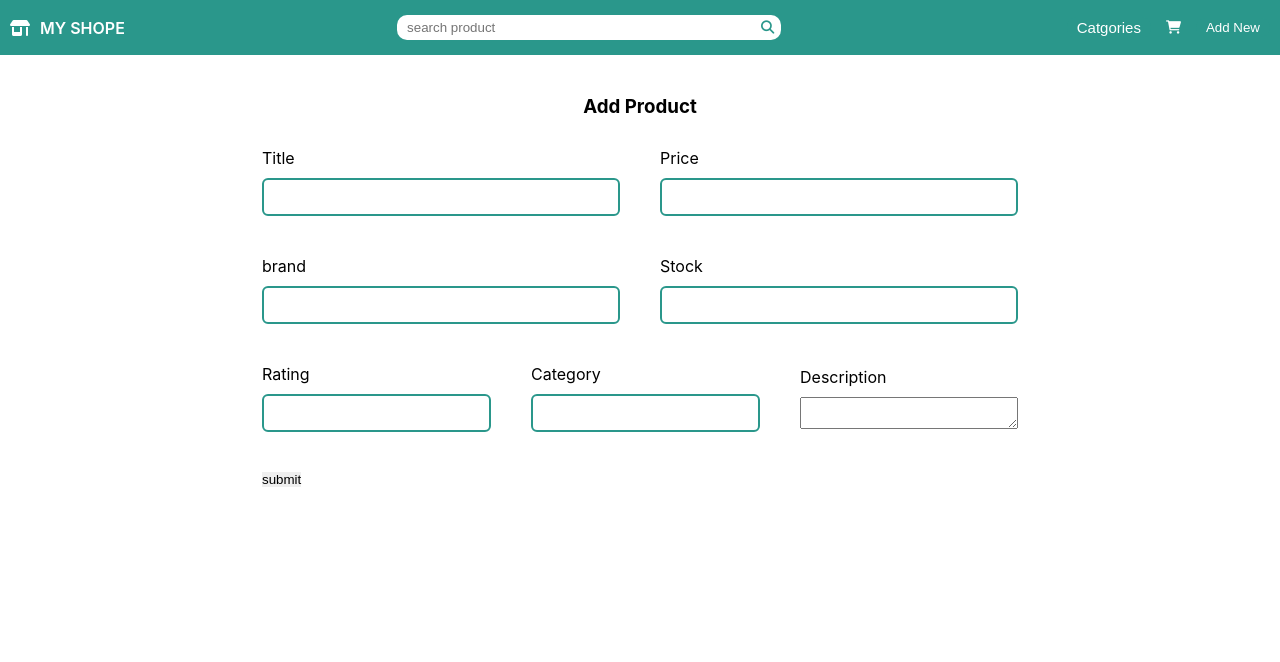
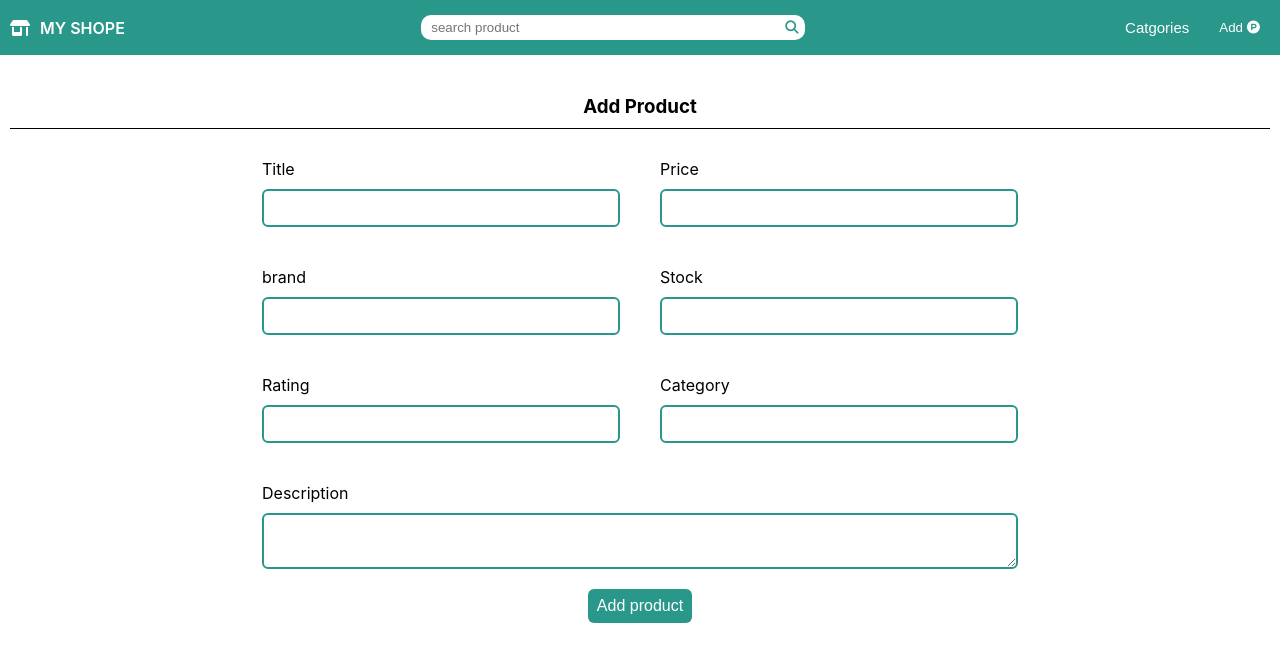
Before and after one commit to adakasriman/shopping-page-using-redux-rtk, a React (Create React App) app: page /products/add in a window 1280 px wide. Shown: the top 662 px of the page. Built offline with nearby package versions, Linux system fonts and the light colour scheme; no server answers.

Commit message:
break points

```diff
--- a/src/components/AddProduct.tsx
+++ b/src/components/AddProduct.tsx
@@ -1,90 +1,62 @@
-import React, { useEffect, useState } from 'react';
-import { FieldValues, useFieldArray, useForm } from 'react-hook-form';
-import { useAddProductMutation, useProductQuery } from '../services/productsApi';
-import { useLocation, useNavigate, useParams } from 'react-router-dom'
-import { ApiDataObject, ProductArray } from '../models/product.model';
+import React, { useEffect } from 'react';
+import { FieldValues, useForm } from 'react-hook-form';
+import { useAddProductMutation } from '../services/productsApi';
+import { useNavigate } from 'react-router-dom'
 
 
 export const AddProduct: React.FC = () => {
+    const { register, handleSubmit, setValue, reset } = useForm(); // form hook
 
-    const [paramsId, setParamsId] = useState<string>("");
-
-    const location = useLocation();
-
-    // console.log(location.state);
+    const [addProduct, response] = useAddProductMutation();
+    const navigate = useNavigate();
 
 
-    const { register, handleSubmit, setValue, reset } = useForm();
-
-    // const {fields, append, prepend, remove, swap, move, insert} = useFieldArray({
-    //     control, // control props comes from useForm (optional: if you are using FormContext)
-    //     name: "test", // unique name for your Field Array
-    // });
-
-    const { id } = useParams<string>();
-    // if (id) {
-    const { data } = useProductQuery(id);
-    console.log(data);
-
+    const onSubmit = async (formData: FieldValues) => {
+        await addProduct(formData);
+    };
 
     useEffect(() => {
-        id ? setParamsId(id) : setParamsId("");
 
-        if (data) {
-            setValue('productDetails', { title: data?.title, price: data?.price, brand: data?.brand, stock: data?.stock, rating: data?.rating, category: data?.category, description: data?.description });
+        if (response?.data?.id) {
+
+            sessionStorage.setItem("newProduct", JSON.stringify(response.data));
+            navigate(`/products`);
         }
 
-        // if (location?.state) {
-        console.log(location.state);
-        // }/
+    }, [response?.data?.id])
 
-
-
-    }, [data])
-
-    const [addProduct] = useAddProductMutation();
-    const navigate = useNavigate();
-
-    const onSubmit = async (formData: FieldValues) => {
-        console.log(formData);
-
-        // let product = formData;
-        // await addProduct(product);
-
-        // navigate(`/products`);
-    };
 
 
 
     return (
         <div className='add_products'>
-            {
-                paramsId ? <h3 className='text_center'>Edit Product</h3> : <h3 className='text_center'>Add Product</h3>
-            }
+            <h3 className='text_center'>Add Product</h3>
+
             <form onSubmit={handleSubmit((data) => onSubmit(data))}>
+                <div className='fields'>
                     <div className='item'>
                         <label>Title</label>
-                    <input type="text"{...register("productDetails.title")} name="title" />
+                        <input type="text"{...register("title")} name="title" required />
                     </div>
                     <div className='item'>
                         <label>Price</label>
-                    <input type="text" {...register("productDetails.price")} name="price" />
+                        <input type="number" {...register("price")} name="price" required />
                     </div>
                     <div className='item'>
                         <label>brand</label>
-                    <input type="text" {...register("productDetails.brand")} name="brand" />
+                        <input type="text" {...register("brand")} name="brand" required />
                     </div>
                     <div className='item'>
                         <label>Stock</label>
-                    <input type="text" {...register("productDetails.stock")} name="stock" />
+                        <input type="number" {...register("stock")} name="stock" required />
                     </div>
                     <div className='item'>
                         <label>Rating</label>
-                    <input type="text" {...register("productDetails.rating")} name="rating" />
+                        <input type="number" {...register("rating")} name="rating" required />
                     </div>
                     <div className='item'>
                         <label>Category</label>
-                    <input type="text" {...register("productDetails.category")} name="category" />
+                        <input type="text" {...register("category")} name="category" required />
                     </div>
                     {/* <div className='item'>
                     <label>Thumbnail</label>
@@ -92,11 +64,12 @@ export const AddProduct: React.FC = () => {
                 </div> */}
                     <div className='item'>
                         <label>Description</label>
-                    <textarea {...register("productDetails.description")} name="description" />
+                        <textarea {...register("description")} name="description" required />
                     </div>
-                {
-                    paramsId ? <button type='submit'>Update</button> : <button type='submit'>submit</button>
-                }
+                </div>
+                <div className='add_button'>
+                    <button type="submit">Add product</button>
+                </div>
             </form>
         </div>
     )
--- a/src/components/Categories.tsx
+++ b/src/components/Categories.tsx
@@ -6,7 +6,6 @@ import { useNavigate} from 'react-router-dom';
 
 export const Categories: React.FC = () => {
     const { data, error, isLoading, isFetching, isSuccess } = useCategoriesQuery();
-    console.log(data);
 
     const navigate = useNavigate();
 
--- a/src/components/Category.tsx
+++ b/src/components/Category.tsx
@@ -15,7 +15,6 @@ export const Category: React.FC = () => {
         }
 
     }, [data])
-    console.log(data);
     const navigate = useNavigate();
 
 
--- a/src/components/Header.tsx
+++ b/src/components/Header.tsx
@@ -1,23 +1,22 @@
 import React, { useState } from 'react'
-// import { useSearchQuery } from '../services/productsApi';
 import './style.css'
-import { useNavigate, useSearchParams } from 'react-router-dom'
+import { useNavigate } from 'react-router-dom'
 
 export const Header: React.FC = () => {
-    const [searchParams, SetSearchParams] = useSearchParams();
     const [searchData, setSearchData] = useState<string>("")
-    // const [query, setQuery] = useState<string | any>(searchParams.get('q'))
-    // const [query, setQuery] = useState<string>("");
 
     const navigate = useNavigate();
 
     const searchEvent = (e: React.FormEvent) => {
         e.preventDefault();
+        if (searchData) {
+            navigate('/products/search');
+            sessionStorage.setItem("searchData", searchData);
+        }
 
-        // <Navigate to="/products/search" state={{ search: searchData }} />
-        navigate('/products/search', { state: { query: searchData } })
-        setSearchData("");
-        // navigate(`/products/${SetSearchParams({q : searchData })}`);
+        if (searchData == "") {
+            navigate('/products');
+        }
     }
 
     const backToProducts = () => {
@@ -25,6 +24,11 @@ export const Header: React.FC = () => {
     }
 
     return (
+        <div>
+            <div className='displayFlex_center dupicate-head' style={{ gap: "10px" }}>
+                <i className="fa-regular fa-shop" onClick={() => backToProducts()}></i>
+                <a className='project_title' onClick={() => backToProducts()}>MY SHOPE</a>
+            </div>
             <div className='displayFlex_spacebetween'>
                 <div className='displayFlex_center title' style={{ gap: "10px" }}>
                     <i className="fa-regular fa-shop" onClick={() => backToProducts()}></i>
@@ -41,17 +45,18 @@ export const Header: React.FC = () => {
                     </div>
                 </form>
 
-            <div className='displayFlex_spacebetween gap_15'>
-                <div className='displayFlex_center gap_15'>
+                <div className='displayFlex_center'>
+                    <div className='displayFlex_center gap_10'>
                         <button className='Catgories_btn' onClick={() => navigate(`/products/categories`)}>Catgories</button>
-                    <button className='displayFlex_center cart_button'>
+                        {/* <button className='displayFlex_center cart_button'>
                         <div><i className="fa-solid fa-cart-shopping"></i></div>
                         <div className='cartItems'></div>
-                    </button>
-                    <button className='addProduct' onClick={() => navigate(`/products/add`)}>Add New</button>
+                    </button> */}
+                        <button className='addProduct' onClick={() => navigate(`/products/add`)}>Add <i className="fa-brands fa-product-hunt"></i></button>
                     </div>
 
                 </div>
-        </div >
+            </div>
+        </div>
     )
 }
--- a/src/components/Product.tsx
+++ b/src/components/Product.tsx
@@ -37,6 +37,8 @@ export const Product: React.FC<Props> = ({ singleProduct, setProductData, apiDat
 
     // close
     useEffect(() => {
+
+
         apiData = JSON.parse(JSON.stringify(apiData));
         if (response?.data?.isDeleted == true) {
             const index = apiData.products.findIndex((item: any) => item.id == response?.data?.id);
@@ -46,7 +48,6 @@ export const Product: React.FC<Props> = ({ singleProduct, setProductData, apiDat
             setProductData(apiData);
         }
 
-
     }, [response?.data])
 
     useEffect(() => {
@@ -54,7 +55,7 @@ export const Product: React.FC<Props> = ({ singleProduct, setProductData, apiDat
         if (updateResponse?.data?.id) {
             const index = apiData.products.findIndex((item: any) => item.id == updateResponse?.data?.id);
             if (index > -1) { // only splice array when item is found
-                apiData.products.splice(index, 1,updateResponse?.data); // 2nd parameter means remove one item only
+                apiData.products.splice(index, 1, updateResponse?.data); // 2nd parameter means remove one item only
             }
             setProductData(apiData);
 
--- a/src/components/ProductView.tsx
+++ b/src/components/ProductView.tsx
@@ -6,8 +6,6 @@ import { useProductQuery } from '../services/productsApi';
 export const ProductView: React.FC = () => {
     const { id } = useParams<string>();
     const { data } = useProductQuery(id);
-    // debugger
-    console.log(data)
 
     const navigate = useNavigate();
 
--- a/src/components/Products.tsx
+++ b/src/components/Products.tsx
@@ -10,41 +10,84 @@ import { Paginations } from './Paginations';
 export const Products: React.FC = () => {
     const [productData, setProductData] = useState<ApiDataObject>();
     const [filtersData, setFiltersData] = useState<ApiDataObject | null>();
+    const [product, setProduct] = useState<any>();
 
     const [perPageData, setPerPageData] = useState<ProductArray[]>()
 
     const [PerPage, setPerPage] = useState<number>(1);
-
+    const navigate = useNavigate();
 
     let { data, error, isLoading, isFetching, isSuccess } = useProductsQuery();
-    // if (filtersData.limit || filtersData.skip || filtersData.search || filtersData.price) {
-    // }
-    // let [] = useSerchFilterQuery(filtersData);
+
     useEffect(() => {
+
         if (data) {
             setProductData(data);
-            setPerPageData(data?.products?.slice(PerPage * 8 - 8, PerPage * 8));
+            // setPerPageData(data?.products?.slice(PerPage * 8 - 8, PerPage * 8));
         }
 
-        console.log(perPageData);
+        let newProduct = JSON.parse(JSON.stringify(sessionStorage.getItem("newProduct")));
 
-    }, [data, PerPage])
+        setProduct(JSON.parse(newProduct));
+
+    }, [data])
     useEffect(() => {
-        console.log(filtersData);
 
         if (filtersData) {
             setProductData(filtersData);
         } else {
             setProductData(data);
         }
-    }, [filtersData])
+    }, [filtersData]);
+
+    useEffect(() => {
+        if (productData?.products) {
+            setPerPageData(productData?.products?.slice(PerPage * 8 - 8, PerPage * 8));
+        }
+
+
+
+    }, [PerPage, data, filtersData, productData]);
+
+
+    useEffect(() => {
+
+
+        if (product && productData) {
+
+            var apidata = JSON.parse(JSON.stringify(productData));
+
+            if (apidata?.products.find((item: ProductArray) => item.id != product.id)) {
+
+                if (productData?.products.find((item: ProductArray) => item.id == product.id)) {
+                    sessionStorage.removeItem("newProduct");
+                } else {
+                    apidata?.products.push(product);
+
+                }
+
+            }
+
+            if (apidata) {
+
+                setProductData(apidata);
+            }
+
+
+        }
+
+        // if (productData) {
+        //     setProductData(apidata);
+        // }
+    }, [product, PerPage]);
+
 
     // const search = useLocation().search;
 
     // const { state } = useLocation();
     // const { query } = state || {};
 
-    const navigate = useNavigate();
+
 
     const categories = () => {
         navigate(`/products/categories`);
@@ -61,11 +104,13 @@ export const Products: React.FC = () => {
 
     }
 
-    console.log(productData?.products);
+    return (
 
-
-    return (
         <div>
+            {isLoading ? (
+                <div className='loading'>Loading...</div>
+            ) : productData ? (
+                <>
                     <div className="filters">
                         <Filters getFilterData={(filtersData: any) => getFilterData(filtersData)} />
                     </div>
@@ -88,9 +133,12 @@ export const Products: React.FC = () => {
                         }
 
                         <div className='pagination'>
-                    <Paginations products={productData?.products} setPerPage={setPerPage} PerPage = {PerPage} />
+                            <Paginations products={productData?.products} setPerPage={setPerPage} PerPage={PerPage} />
                         </div>
                     </div>
+                </>
+            ) : null
+            }
         </div>
     )
 }
--- a/src/components/style.css
+++ b/src/components/style.css
@@ -178,6 +178,15 @@
       color: #2a978b;
   }
 
+
+  /* loading */
+  .loading {
+      margin-top: 15%;
+      display: flex;
+      justify-content: center;
+      align-items: center;
+  }
+
   /* close: paddings and margins */
 
 
@@ -196,7 +205,15 @@
       color: #fff;
   }
 
-  .header .title .project_title {
+
+  .header .dupicate-head i {
+      font-weight: 600;
+      cursor: pointer;
+      color: #fff;
+  }
+
+  .header .title,
+  .dupicate-head .project_title {
       font-weight: 600;
       cursor: pointer;
       color: #fff;
@@ -342,6 +359,7 @@
       height: 100vh;
       top: 0;
       left: 0;
+      z-index: 99;
   }
 
   .box {
@@ -410,8 +428,8 @@
       content: 'x';
       cursor: pointer;
       position: fixed;
-      right: calc(31% - 30px);
-      top: calc(100vh - 85vh - 33px);
+      right: calc(31% - 22px);
+      top: calc(125vh - 84vh - 36px);
       background: #ededed;
       width: 25px;
       height: 25px;
@@ -507,14 +525,14 @@
       width: 100%;
       display: flex;
       align-items: center;
-      gap: 10px;
+      gap: 5px;
       flex-wrap: wrap;
       /* background: #999; */
   }
 
   .products .product {
       margin-bottom: 10px;
-      width: 24.4%;
+      width: 24.6%;
       padding: 5px 10px 10px 10px;
   }
 
@@ -774,9 +792,12 @@
 
   .add_products h3 {
       margin: 30px 0;
+      padding-bottom: 10px;
+      border-bottom: 1px solid black;
   }
 
-  .add_products form {
+
+  .add_products form .fields {
       width: 60%;
       display: flex;
       align-items: center;
@@ -784,6 +805,7 @@
       gap: 40px;
       flex-wrap: wrap;
       margin-top: 30px;
+
   }
 
   .add_products form .item {
@@ -800,6 +822,30 @@
       border-radius: 6px;
       border: 2px solid #2a978b;
   }
+
+
+  .add_products form .item textarea {
+      padding: 8px 9px;
+      font-size: 16px;
+      border-radius: 6px;
+      border: 2px solid #2a978b;
+  }
+
+  .add_products form .add_button {
+      display: flex;
+      justify-content: center;
+  }
+
+  .add_products form .add_button button {
+      margin: 20px 0;
+      padding: 8px 9px;
+      font-size: 16px;
+      color: #fff;
+      background: #2a978b;
+      border-radius: 6px;
+  }
+
+
 
 
   /* / add product */
@@ -833,17 +879,22 @@
 
   }
 
-  /* .filters .container h4 span {
-      position: relative;
-      top: 40px;
-      left: 40vw;
-      padding: 5px 10px 10px 10px;
-      background: #fff;
-      border: 1px solid #26a541;
-      border-top: 0px;
-  } */
+  .filters .container form {
+      width: 90%;
+      display: flex;
+      align-items: center;
+      margin: 0 auto;
+      gap: 10px;
+      flex-wrap: wrap;
+  }
 
+  .add_products form .item {
+      flex: 1 1 5%;
+      display: flex;
+      flex-direction: column;
+      gap: 10px;
 
+  }
 
   .filters .container input {
       padding: 5px;
@@ -883,8 +934,62 @@
   }
 
   .page_btns .active-page {
-    padding: 5px 10px;
-    background: #26a541;
-    border: 1px solid #26a541;
-    color: #fff;
-}
+      padding: 5px 10px;
+      background: #26a541;
+      border: 1px solid #26a541;
+      color: #fff;
+  }
+
+
+
+  .dupicate-head {
+      display: none;
+  }
+
+
+
+  @media (max-width: 1024px) {
+      .products .product {
+          margin-bottom: 10px;
+          width: 32%;
+          padding: 5px 10px 10px 10px;
+      }
+
+      .filters .container input {
+          /* width: 82px; */
+      }
+  }
+
+  @media (max-width: 768px) {
+      .products .product {
+          margin-bottom: 10px;
+          width: 32%;
+          padding: 5px 10px 10px 10px;
+      }
+  }
+
+
+  @media (max-width: 480px) {
+
+      .header .title {
+          display: none;
+      }
+
+      .dupicate-head {
+          display: block;
+          display: flex;
+          align-items: center;
+          justify-content: center;
+          margin-bottom: 10px;
+      }
+
+      .products .product {
+          margin-bottom: 10px;
+          width: 46%;
+          padding: 5px 10px 10px 10px;
+      }
+
+      .filter_button {
+          top: 120px;
+      }
+  }
```
Also changed, not shown: src/components/Filters.tsx (+3 -4 lines), src/components/Paginations.tsx (+0 -13 lines), src/components/Search.tsx (+25 -23 lines), src/services/productsApi.tsx (+4 -3 lines). Lines whose indentation alone changed are shown as unchanged.
